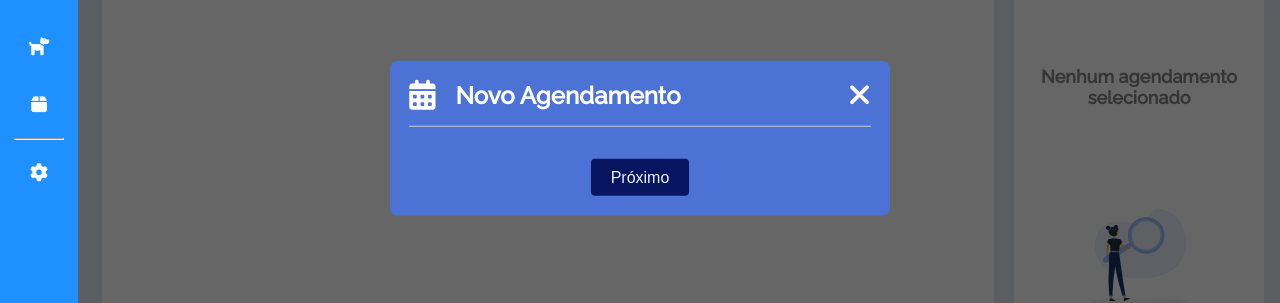
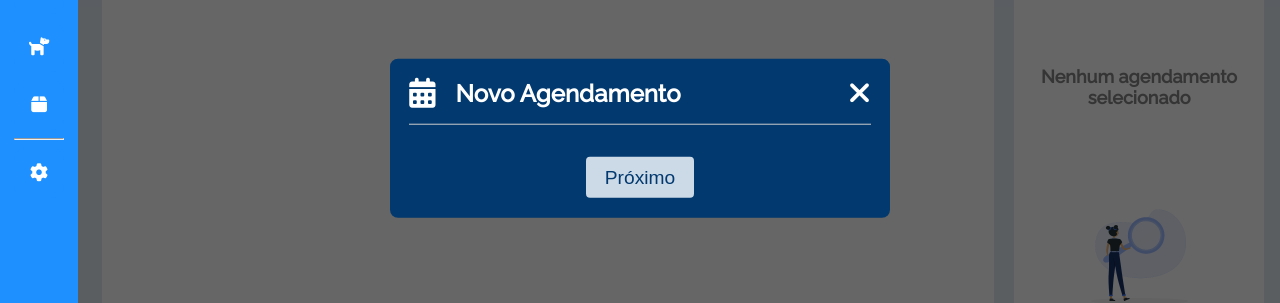
Before and after one commit to sntgrazi/PetShop-Tcc, a Vue app in the folder frontend/: page / in a window 1280 px wide. Both pictures are taken after a click on the button "Novo Agendamento". Shown: the part 248-551 px from the top of the page. Built offline with nearby package versions, Linux system fonts and the light colour scheme.

Commit message:
testando modal

```diff
--- a/frontend/src/components/modal.vue
+++ b/frontend/src/components/modal.vue
@@ -310,7 +310,7 @@ export default {
   transform: translate(-50%, -50%);
   width: 500px;
   max-width: 90%;
-  background-color: #4d72d6;
+  background-color: #02396f ;
   padding: 1.2rem;
   border-radius: 0.5rem;
   z-index: 10;
@@ -357,7 +357,7 @@ form {
 .form-inputs {
   display: flex;
   flex-direction: column;
-  gap: 5px;
+  gap: 10px;
 }
 
 .form-inputs label {
@@ -454,22 +454,31 @@ form {
 }
 
 .modal-footer button {
-  background-color: #010d55;
+  background-color: #e2ebf4;
   padding: 0.6rem 1.2rem;
-  color: #fff;
+  color: #02396f;
   border: none;
   border-radius: 0.25rem;
   cursor: pointer;
   opacity: 0.9;
-  font-size: 1rem;
+  font: bold;
+  font-size: 1.2rem;
 }
 
 .modal-footer button i {
   margin-right: 5px;
 }
 
+.modal-footer button:hover {
+  transition: 1s;
+  background-color: #0005;
+  color: white;
+
+}
+
 .modal-footer .confirm {
-  background-color: #010d55;
+  background-color: #02396f;
+  color:white;
 }
 
 .close {
@@ -477,6 +486,11 @@ form {
   background-color: transparent;
   cursor: pointer;
   color: #fff;
+}
+
+.close:hover{
+  color:#0005;
+  transition: 1s;
 }
 
 #inputCep {
@@ -490,7 +504,7 @@ form {
   border: none;
   font-size: 1em;
   cursor: pointer;
-  margin-top: 35px;
+  margin-top: 30px;
   margin-right: 20px;
 }
 
```
